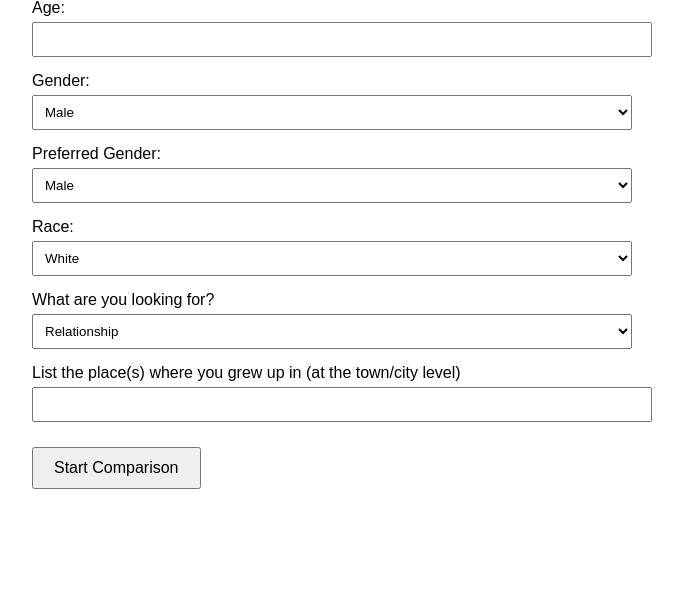
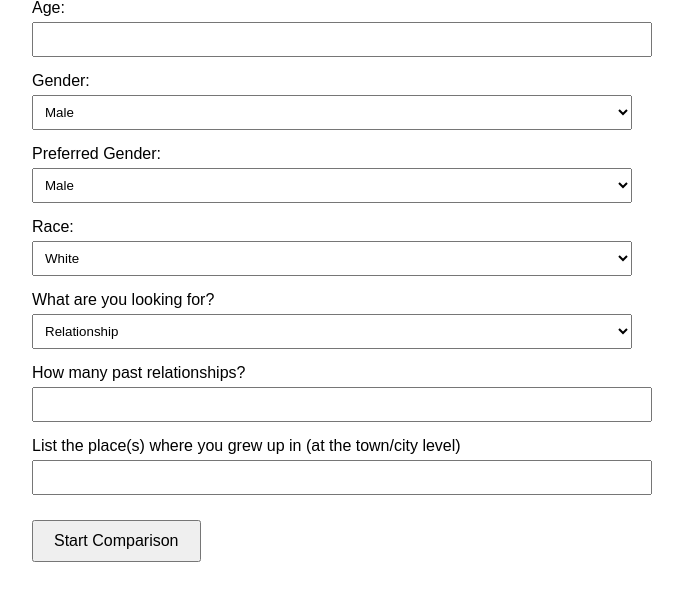
Before and after one commit to CarterKruse/siblings-or-dating, a Flask app: page / in a window 1280 px wide. Shown: the part 109-710 px from the top of the page, without its empty margins (308-991 px from the left). Run offline with Flask 3, Linux system fonts and the light colour scheme.

Commit message:
Added past relationships

```diff
--- a/templates/survey.html
+++ b/templates/survey.html
@@ -65,6 +65,9 @@
             <option value="decline">Prefer Not to Say</option>
         </select>
 
+        <label>How many past relationships?</label>
+        <input type="number" name="past_relationships" required>
+
         <label>List the place(s) where you grew up in (at the town/city level)</label>
         <input type="text" name="origin" required>
 
```
